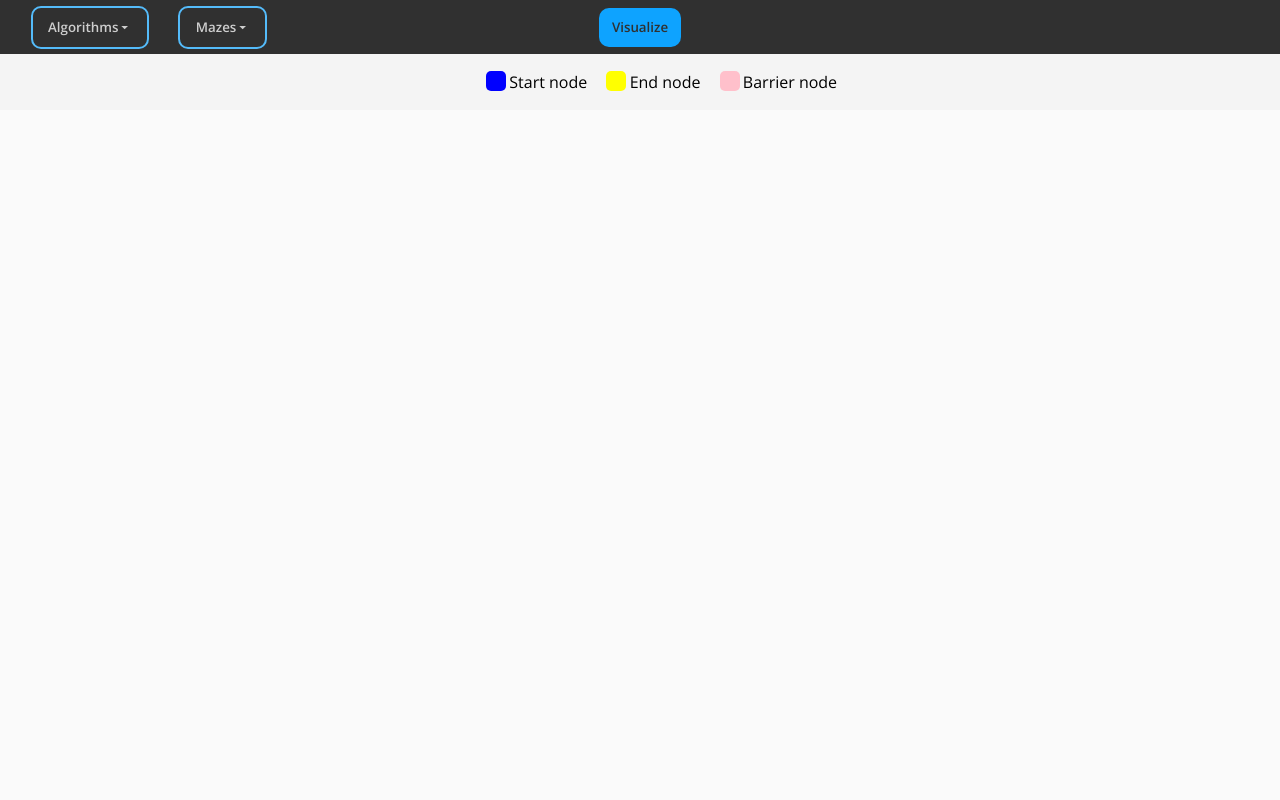
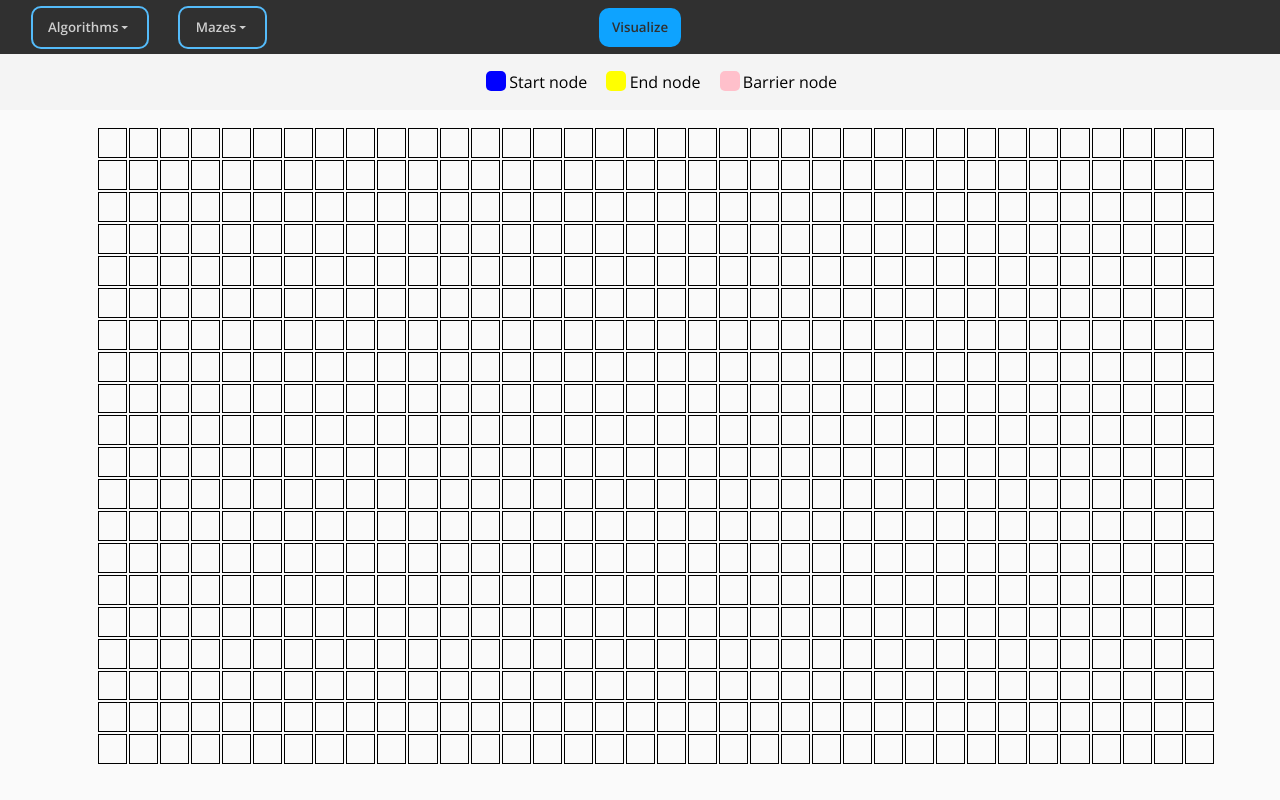
Before and after one commit to dfoltynski/pathfinding-visualiser, a React (Create React App) app: page / in a window 1280 px wide. Built offline with nearby package versions, Linux system fonts and the light colour scheme.

Commit message:
generate grid

```diff
--- a/src/App.css
+++ b/src/App.css
@@ -138,3 +138,18 @@ nav {
   float: left;
   margin: 0 0.5em;
 }
+
+/* ----------- GRID ----------- */
+.grid {
+  position: absolute;
+  left: 50%;
+  transform: translateX(-50%);
+  height: 40em;
+  width: 70em;
+  margin: 1em;
+}
+
+.grid__node {
+  border: 1px solid black;
+  margin: 0;
+}
--- a/src/App.tsx
+++ b/src/App.tsx
@@ -1,5 +1,5 @@
 import React from "react";
-import { Navbar, Legend } from "./components";
+import { Navbar, Legend, Grid } from "./components";
 
 import "./App.css";
 
@@ -8,6 +8,7 @@ function App() {
     <div className="App">
       <Navbar />
       <Legend />
+      <Grid />
     </div>
   );
 }
--- /dev/null
+++ b/src/components/Grid.tsx
@@ -0,0 +1,20 @@
+import React, { useEffect, useRef } from "react";
+
+export default function Grid() {
+  const table = useRef<HTMLTableElement>(document.createElement("table"));
+
+  useEffect(() => {
+    for (let x = 0; x < 20; x++) {
+      let row = document.createElement("tr");
+      row.classList.add("gird__row");
+      for (let y = 0; y < 36; y++) {
+        let node = document.createElement("td");
+        node.classList.add("grid__node");
+        row.appendChild(node);
+      }
+      table.current.appendChild(row);
+    }
+  }, []);
+
+  return <table className="grid" ref={table}></table>;
+}
--- a/src/components/index.ts
+++ b/src/components/index.ts
@@ -1,2 +1,3 @@
 export { default as Navbar } from "./Navbar";
 export { default as Legend } from "./Legend";
+export { default as Grid } from "./Grid";
```
